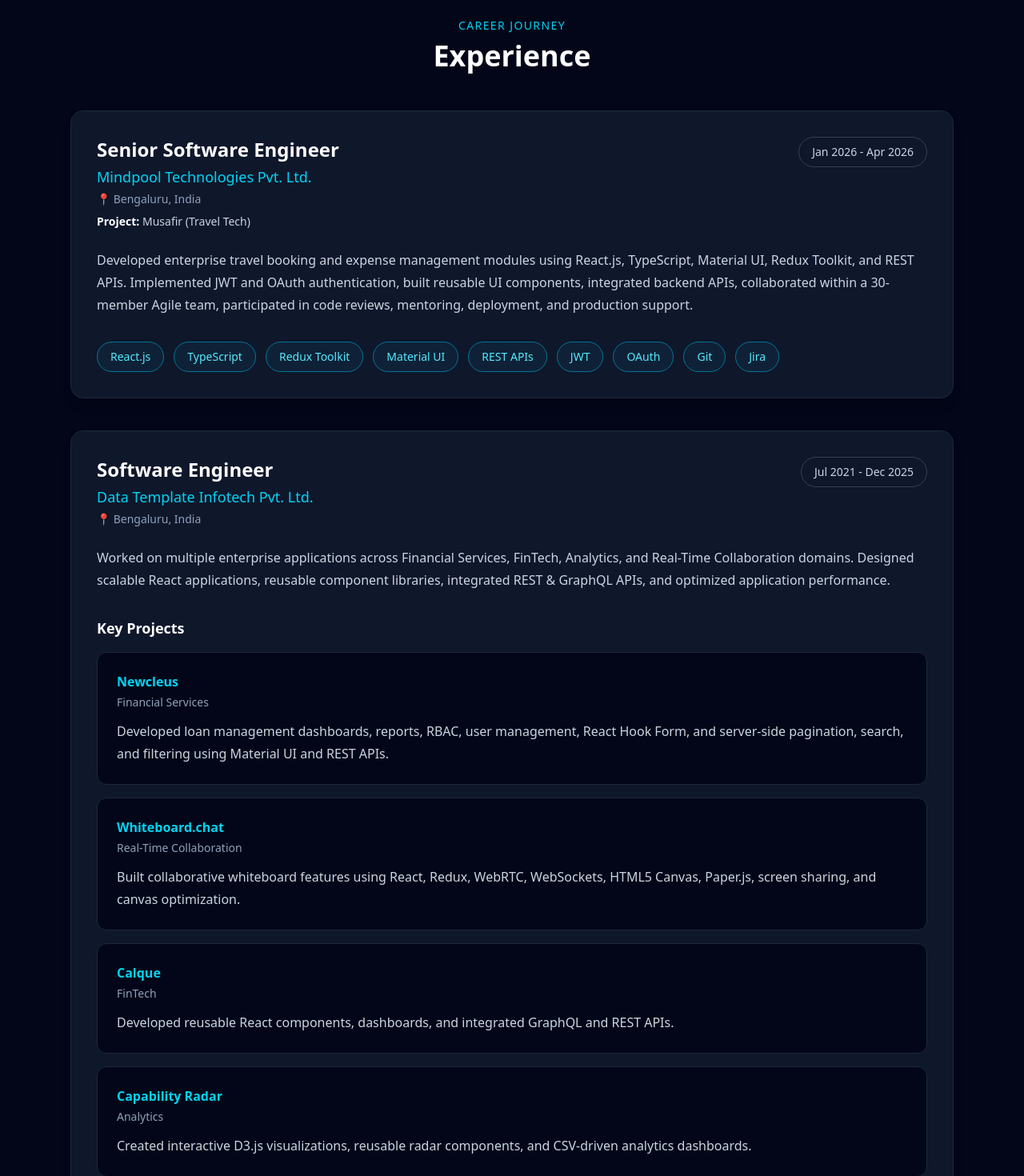
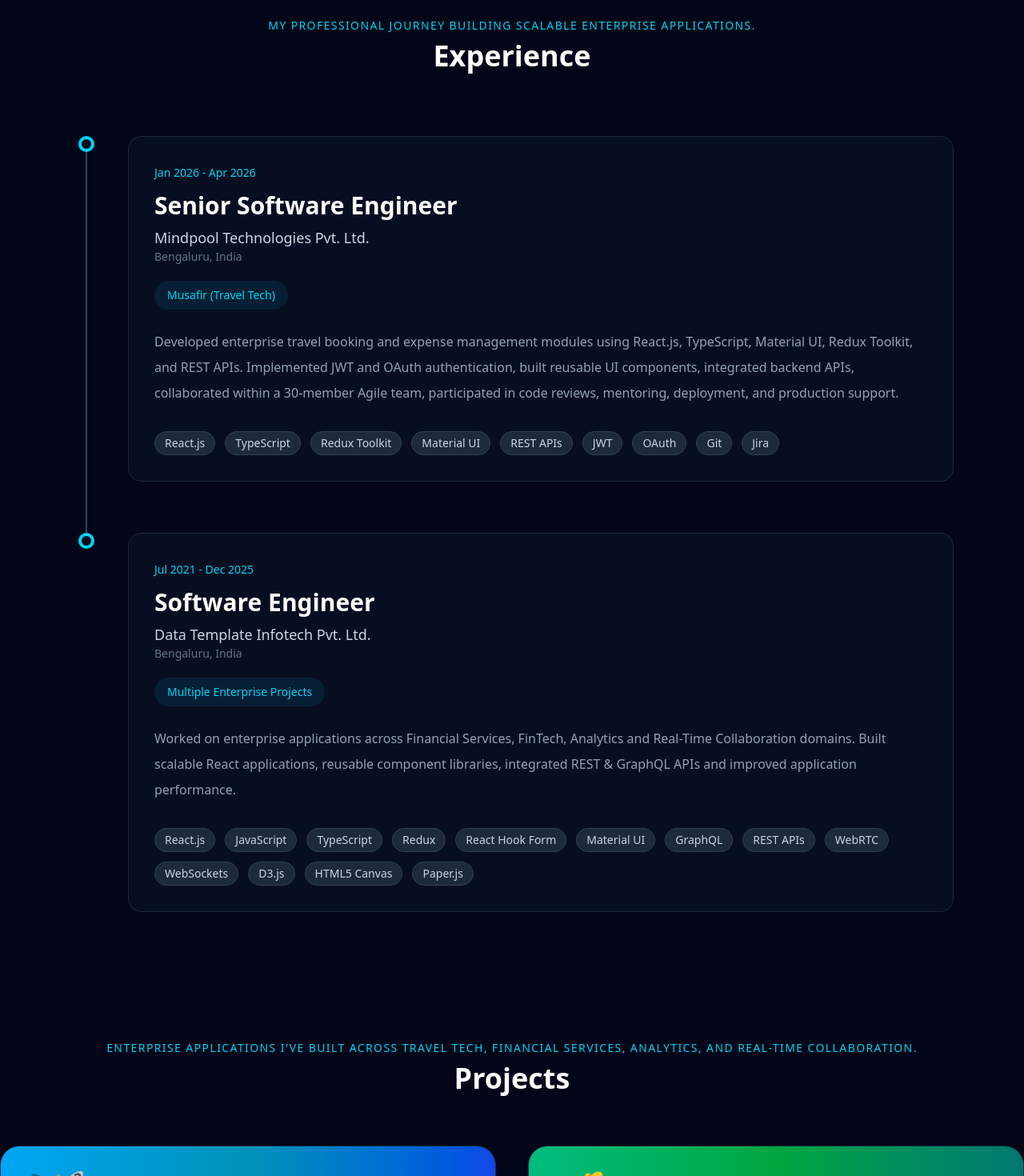
Before and after one commit to tariqaziz123/portfolio-nextjs, a Next.js app: page / in a window 1280 px wide. Shown: the part 3280-4750 px from the top of the page at 80% size. Built offline with nearby package versions, Linux system fonts and the light colour scheme.

Commit message:
made vertical experience section

```diff
--- a/app/page.tsx
+++ b/app/page.tsx
@@ -9,7 +9,6 @@
 import FadeIn from "@/components/Layout/FadeIn";
 import ScrollToTop from "@/components/ScrollToTop/ScrollToTop";
 import Stats from "@/components/Stats/Stats";
-import Timeline from "@/components/Experience/Timeline";
 
 export default function Home() {
   return (
@@ -31,9 +30,6 @@
         <Experience />
       </FadeIn>
       <FadeIn>
-        <Timeline />
-      </FadeIn>
-      <FadeIn>
         <Projects />
       </FadeIn>
       <FadeIn>
--- a/components/Experience/Experience.tsx
+++ b/components/Experience/Experience.tsx
@@ -1,99 +1,32 @@
-import { experiences } from "../../assets/data/experience";
-import SectionTitle from "../SectionTitle/SectionTitle";
+import SectionHeading from "@/components/SectionTitle/SectionTitle";
+import { experiences } from "@/components/data/experience";
+import TimelineItem from "./TimelineItem";
 
 export default function Experience() {
   return (
-    <section id="experience" className="py-24">
+    <section
+      id="experience"
+      className="py-24"
+    >
       <div className="mx-auto max-w-6xl px-6">
-        <SectionTitle title="Experience" subtitle="Career Journey" />
 
-        <div className="space-y-10">
-          {experiences.map((experience) => (
-            <div
+        <SectionHeading
+          title="Experience"
+          subtitle="My professional journey building scalable enterprise applications."
+        />
+
+        <div className="mt-20">
+
+          {experiences.map((experience, index) => (
+            <TimelineItem
               key={`${experience.company}-${experience.duration}`}
-              className="rounded-2xl border border-slate-800 bg-slate-900 p-8 shadow-lg"
-            >
-              {/* Header */}
-              <div className="flex flex-col justify-between gap-4 md:flex-row">
-                <div>
-                  <h3 className="text-2xl font-bold text-slate-900 dark:text-white">
-                    {experience.role}
-                  </h3>
+              experience={experience}
+              isLast={index === experiences.length - 1}
+            />
+          ))}
 
-                  <p className="mt-1 text-lg font-medium text-cyan-400">
-                    {experience.company}
-                  </p>
+        </div>
 
-                  <p className="mt-1 text-sm text-slate-400">
-                    📍 {experience.location}
-                  </p>
-
-                  {"project" in experience && experience.project && (
-                    <p className="mt-2 text-sm text-slate-300">
-                      <span className="font-semibold text-slate-900 dark:text-white">
-                        Project:
-                      </span>{" "}
-                      {experience.project}
-                    </p>
-                  )}
-                </div>
-
-                <span className="h-fit rounded-full border border-slate-700 px-4 py-2 text-sm text-slate-300">
-                  {experience.duration}
-                </span>
-              </div>
-
-              {/* Description */}
-              <p className="mt-6 leading-7 text-slate-300">
-                {experience.description}
-              </p>
-
-              {/* Projects */}
-              {"projects" in experience &&
-                experience.projects &&
-                experience.projects.length > 0 && (
-                  <div className="mt-8">
-                    <h4 className="mb-4 text-lg font-semibold text-slate-900 dark:text-white">
-                      Key Projects
-                    </h4>
-
-                    <div className="space-y-4">
-                      {experience.projects.map((project) => (
-                        <div
-                          key={project.name}
-                          className="rounded-xl border border-slate-800 bg-slate-900 p-6 transition duration-300 hover:-translate-y-2 hover:border-cyan-500 hover:shadow-xl border border-slate-800 bg-white dark:bg-slate-950 p-5"
-                        >
-                          <h5 className="font-semibold text-cyan-400">
-                            {project.name}
-                          </h5>
-
-                          <p className="mt-1 text-sm text-slate-400">
-                            {project.domain}
-                          </p>
-
-                          <p className="mt-3 leading-7 text-slate-300">
-                            {project.work}
-                          </p>
-                        </div>
-                      ))}
-                    </div>
-                  </div>
-                )}
-
-              {/* Technologies */}
-              <div className="mt-8 flex flex-wrap gap-3">
-                {experience.technologies.map((tech) => (
-                  <span
-                    key={tech}
-                    className="rounded-full border border-cyan-700 bg-cyan-900/20 px-4 py-2 text-sm text-cyan-300"
-                  >
-                    {tech}
-                  </span>
-                ))}
-              </div>
-            </div>
-          ))}
-        </div>
       </div>
     </section>
   );
--- a/components/Experience/Timeline.tsx
+++ /dev/null
@@ -1,45 +0,0 @@
-import TimelineItem from "./TimelineItem";
-import { experiences } from "@/components/data/experience";
-import SectionTitle from "@/components/SectionTitle/SectionTitle";
-
-export default function Timeline() {
-  return (
-    <section
-      id="experience"
-      className="py-24"
-    >
-      <div className="mx-auto max-w-6xl px-6">
-
-        <SectionTitle
-          title="Experience"
-          subtitle="My professional journey building enterprise-grade frontend applications."
-        />
-
-        <div className="relative mt-20">
-
-          {/* Vertical Line */}
-
-          <div className="absolute left-0 top-0 h-full w-[2px] bg-slate-700" />
-
-          <div className="space-y-20">
-
-            {experiences.map((experience) => (
-              <TimelineItem
-                key={`${experience.company}-${experience.duration}`}
-                role={experience.role}
-                company={experience.company}
-                duration={experience.duration}
-                location={experience.location}
-                project={experience.project}
-                description={experience.description}
-              />
-            ))}
-
-          </div>
-
-        </div>
-
-      </div>
-    </section>
-  );
-}
--- a/components/Experience/TimelineItem.tsx
+++ b/components/Experience/TimelineItem.tsx
@@ -1,49 +1,77 @@
-type Props = {
+type Experience = {
+  company: string;
   role: string;
-    company: string;
   duration: string;
   location: string;
   project: string;
   description: string;
+  technologies: string[];
+};
+
+type Props = {
+  experience: Experience;
+  isLast: boolean;
 };
 
 export default function TimelineItem({
-    role,
-    company,
-    duration,
-    location,
-    project,
-    description,
+  experience,
+  isLast,
 }: Props) {
   return (
-        <div className="relative pl-10">
+    <div className="relative flex gap-8">
 
-            {/* Dot */}
+      {/* Timeline */}
 
-            <div className="absolute left-[-10px] top-2 h-5 w-5 rounded-full border-4 border-cyan-400 bg-slate-950" />
+      <div className="relative flex w-10 justify-center">
+
+        <div className="z-10 h-5 w-5 rounded-full border-4 border-cyan-400 bg-slate-950" />
+
+        {!isLast && (
+          <div className="absolute top-5 h-full w-[2px] bg-slate-700" />
+        )}
+
+      </div>
+
+      {/* Content */}
+
+      <div className="mb-16 flex-1 rounded-2xl border border-slate-800 bg-slate-900/50 p-8 transition-all duration-300 hover:border-cyan-500/50 hover:shadow-lg">
 
         <span className="text-sm font-medium text-cyan-400">
-                {duration}
+          {experience.duration}
         </span>
 
-            <h3 className="mt-2 text-2xl font-bold">
-                {role}
+        <h3 className="mt-3 text-3xl font-bold">
+          {experience.role}
         </h3>
 
-            <p className="mt-1 text-lg text-slate-300">
-                {company}
+        <p className="mt-2 text-lg text-slate-300">
+          {experience.company}
         </p>
 
         <p className="text-sm text-slate-500">
-                {location}
+          {experience.location}
         </p>
 
-            <p className="mt-5 leading-7 text-slate-400">
-                {description}
+        <span className="mt-5 inline-flex rounded-full bg-cyan-500/10 px-4 py-2 text-sm font-medium text-cyan-400">
+          {experience.project}
+        </span>
+
+        <p className="mt-6 leading-8 text-slate-400">
+          {experience.description}
         </p>
-            <span className="mt-4 inline-flex rounded-full bg-cyan-500/10 px-3 py-1 text-sm text-cyan-400">
-                {project}
+
+        <div className="mt-8 flex flex-wrap gap-3">
+          {experience.technologies.map((tech) => (
+            <span
+              key={tech}
+              className="rounded-full border border-slate-700 bg-slate-800 px-3 py-1 text-sm text-slate-300"
+            >
+              {tech}
             </span>
+          ))}
+        </div>
+
+      </div>
     </div>
   );
 }
```
Lines whose indentation alone changed are shown as unchanged.
